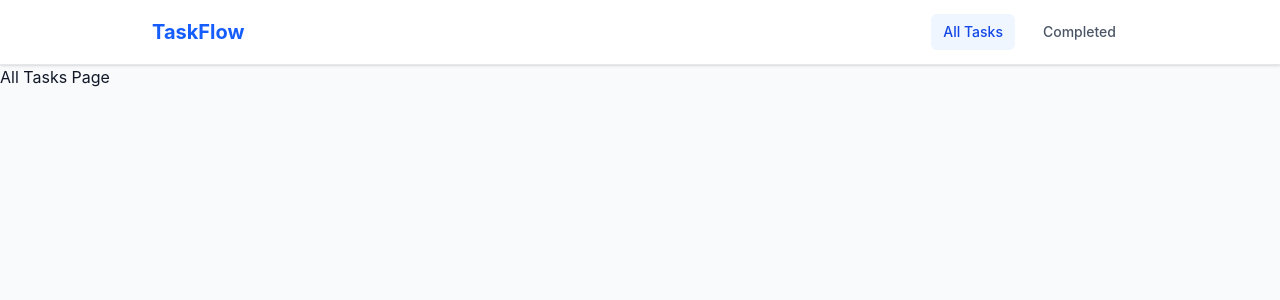
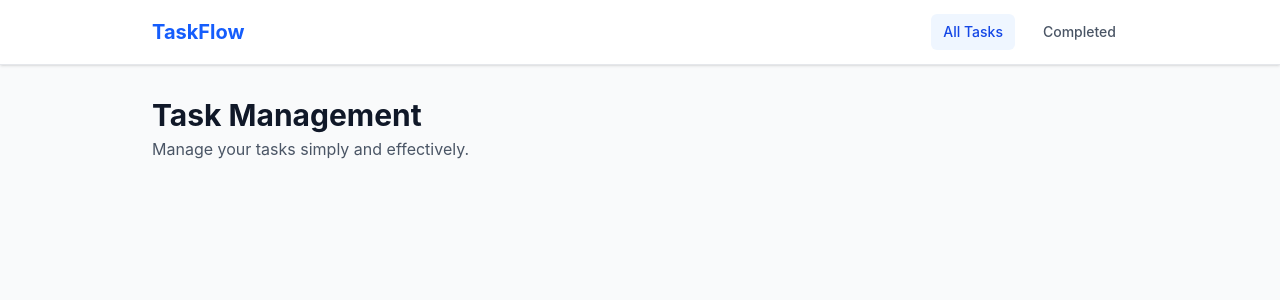
Before and after one commit to karthikgowda785/task-management-dashboard, a React (Vite) app: page / in a window 1280 px wide. Shown: the top 300 px of the page. Built offline with nearby package versions, Linux system fonts and the light colour scheme.

Commit message:
feat: add header section with improved styling to AllTasksPage

```diff
--- a/src/pages/AllTasksPage.tsx
+++ b/src/pages/AllTasksPage.tsx
@@ -2,8 +2,13 @@ import React from "react";
 
 const AllTasksPage: React.FC = () => {
   return (
-    <div>
-      <h1>All Tasks Page</h1>
+    <div className="max-w-5xl mx-auto py-8 px-4 sm:px-6">
+      <header className="mb-8">
+        <h1 className="text-3xl font-bold text-gray-900">Task Management</h1>
+        <p className="text-gray-600 mt-1">
+          Manage your tasks simply and effectively.
+        </p>
+      </header>
     </div>
   );
 };
```
